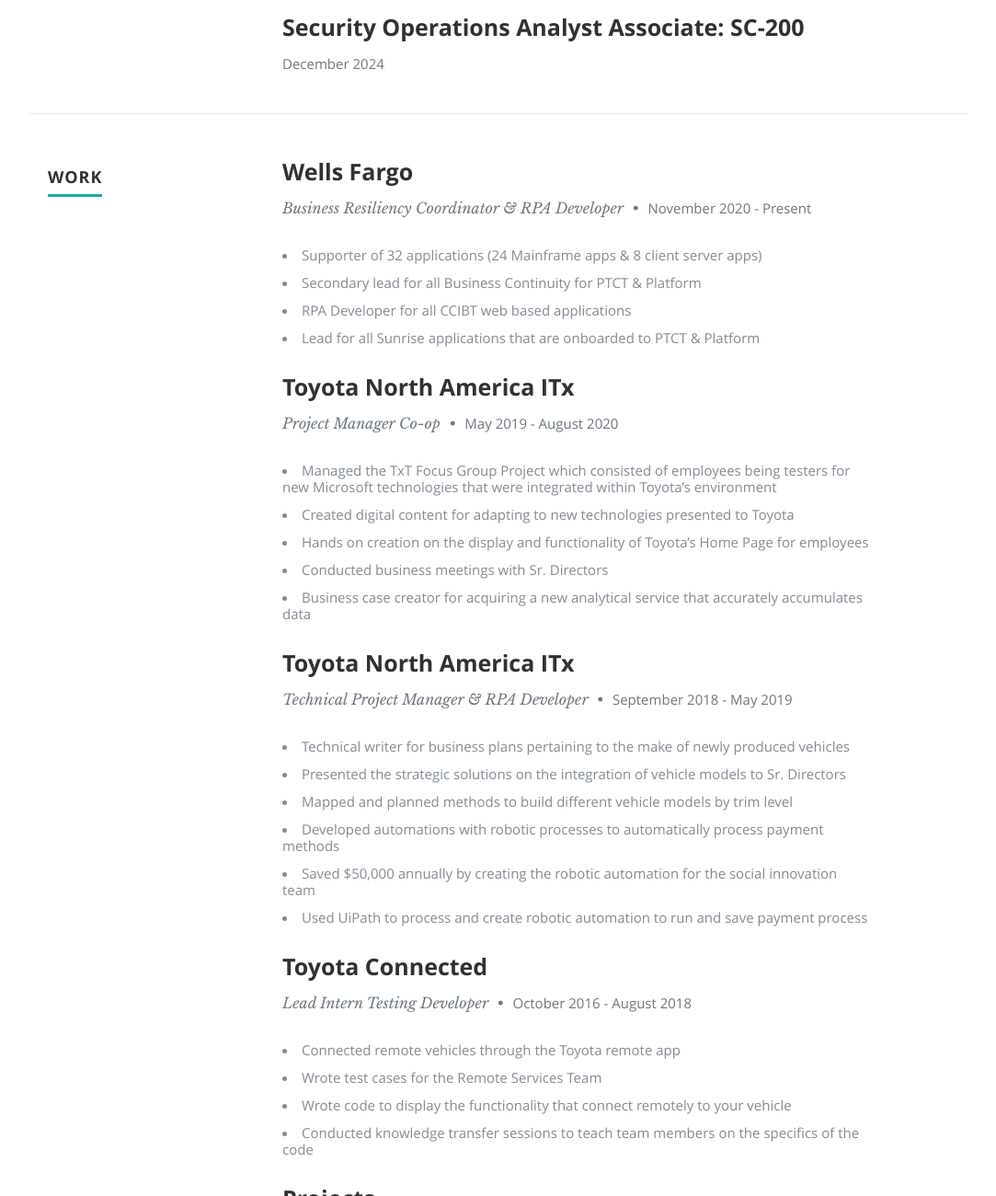
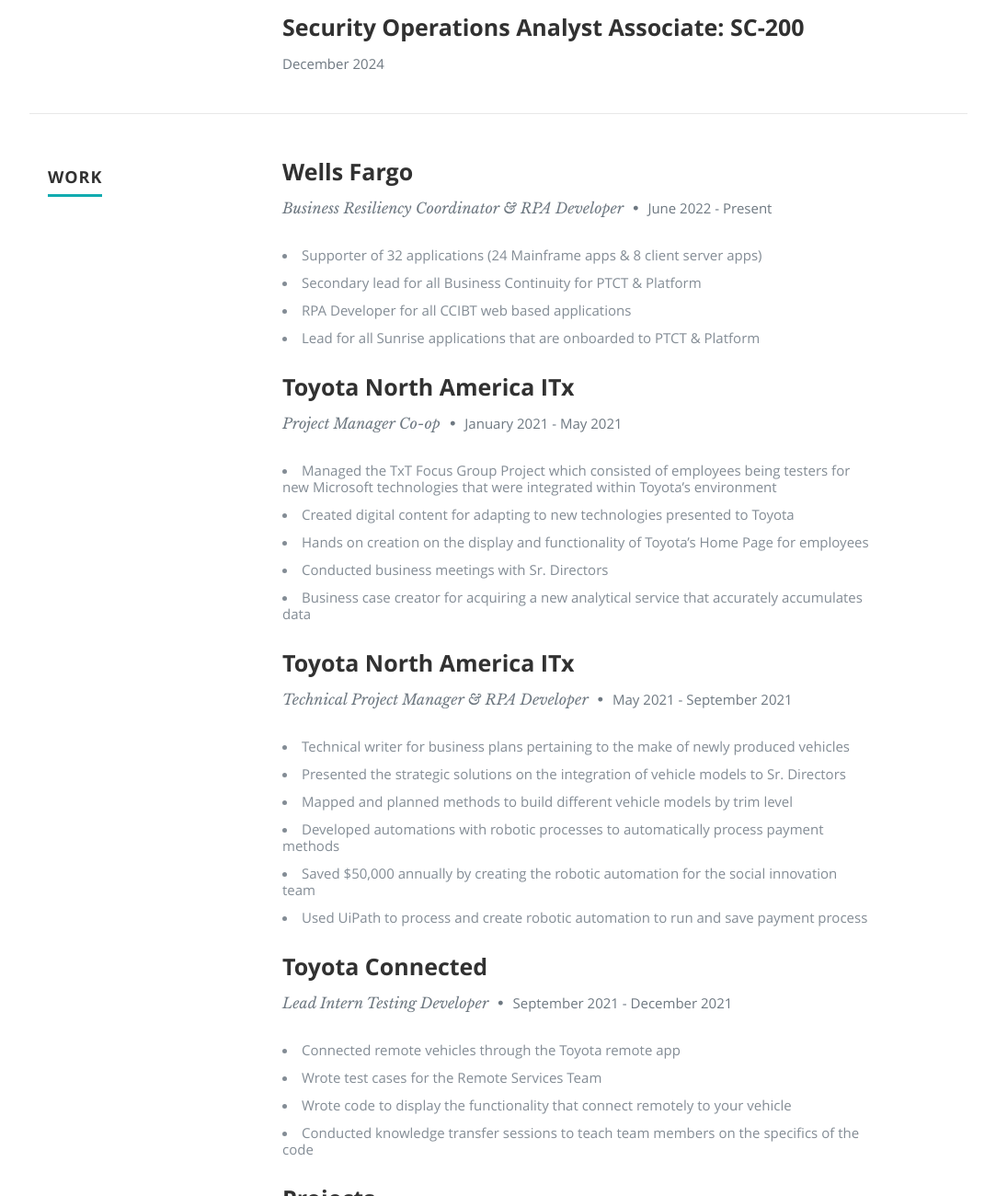
Before and after one commit to Dimezz14/Azure-Res, a plain HTML site: page frontend/index.html in a window 1280 px wide. Shown: the part 1926-3226 px from the top of the page at 92% size, without its empty margins (98-1181 px from the left). Drawn offline with nearby package versions, Linux system fonts and the light colour scheme; no server answers.

Commit message:
Updated code for Azure Res & now deploying static web

```diff
--- a/frontend/index.html
+++ b/frontend/index.html
@@ -217,7 +217,7 @@ x
                <div class="twelve columns">
 
                   <h3>Wells Fargo</h3>
-                  <p class="info">Business Resiliency Coordinator & RPA Developer <span>&bull;</span> <em class="date">November 2020 - Present</em></p>
+                  <p class="info">Business Resiliency Coordinator & RPA Developer <span>&bull;</span> <em class="date">June 2022 - Present</em></p>
 
                   <p>
                   <li>Supporter of 32 applications (24 Mainframe apps & 8 client server apps)</li>
@@ -235,7 +235,7 @@ x
                <div class="twelve columns">
 
                   <h3>Toyota North America ITx</h3>
-                  <p class="info">Project Manager Co-op <span>&bull;</span> <em class="date">May 2019 - August 2020</em></p>
+                  <p class="info">Project Manager Co-op <span>&bull;</span> <em class="date">January 2021 - May 2021</em></p>
 
                   <p>
                      <li>Managed the TxT Focus Group Project which consisted of employees being testers for new Microsoft
@@ -255,7 +255,7 @@ x
                <div class="twelve columns">
 
                   <h3>Toyota North America ITx</h3>
-                  <p class="info">Technical Project Manager & RPA Developer <span>&bull;</span> <em class="date">September 2018 - May 2019</em></p>
+                  <p class="info">Technical Project Manager & RPA Developer <span>&bull;</span> <em class="date">May 2021 - September 2021</em></p>
 
                   <p>
                   <li>Technical writer for business plans pertaining to the make of newly produced vehicles</li>
@@ -275,7 +275,7 @@ x
                <div class="twelve columns">
 
                   <h3>Toyota Connected</h3>
-                  <p class="info">Lead Intern Testing Developer <span>&bull;</span> <em class="date">October 2016 - August 2018</em></p>
+                  <p class="info">Lead Intern Testing Developer <span>&bull;</span> <em class="date">September 2021 - December 2021</em></p>
 
                   <p>
                   <li>Connected remote vehicles through the Toyota remote app</li>
```
